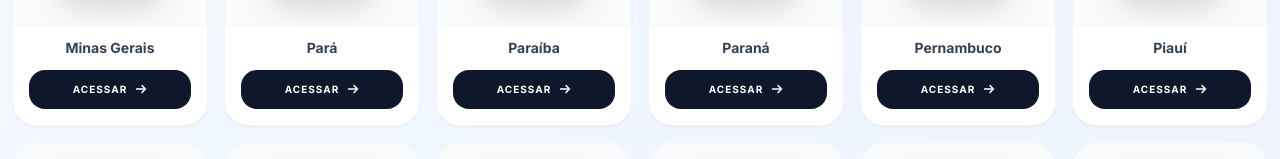
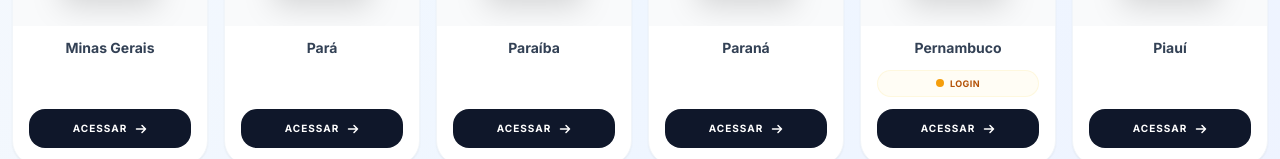
Before and after one commit to gabrielnovacoski/Detran-Facil-Brasil, a React (Vite) app: page / in a window 1280 px wide. Shown: the part 785-944 px from the top of the page. Built offline with nearby package versions, Linux system fonts and the light colour scheme.

Commit message:
fix: update multiple DETRAN links and add login labels (MG, PA, PB, PR, PE, PI, RJ, RN, RS, RO, RR, SC, SP, SE, TO)

```diff
--- a/constants.ts
+++ b/constants.ts
@@ -110,7 +110,7 @@ export const BRAZIL_STATES: BrazilState[] = [
     name: 'Minas Gerais',
     initials: 'MG',
     flagUrl: getFlagUrl('MG'),
-    detranUrl: 'https://www.detran.mg.gov.br/veiculos',
+    detranUrl: 'https://transito.mg.gov.br/veiculos/situacao-do-veiculo/consulta-de-situacao-do-veiculo',
     region: 'Sudeste'
   },
   {
@@ -118,7 +118,7 @@ export const BRAZIL_STATES: BrazilState[] = [
     name: 'Pará',
     initials: 'PA',
     flagUrl: getFlagUrl('PA'),
-    detranUrl: 'https://www.detran.pa.gov.br/veiculos',
+    detranUrl: 'https://sistemas-renavam.detran.pa.gov.br/sistransito/detran-web/servicos/veiculos/indexRenavam.jsf',
     region: 'Norte'
   },
   {
@@ -126,7 +126,7 @@ export const BRAZIL_STATES: BrazilState[] = [
     name: 'Paraíba',
     initials: 'PB',
     flagUrl: getFlagUrl('PB'),
-    detranUrl: 'https://www.detran.pb.gov.br/veiculos',
+    detranUrl: 'https://detran.pb.gov.br/formularios/licenciamento',
     region: 'Nordeste'
   },
   {
@@ -134,7 +134,7 @@ export const BRAZIL_STATES: BrazilState[] = [
     name: 'Paraná',
     initials: 'PR',
     flagUrl: getFlagUrl('PR'),
-    detranUrl: 'https://www.detran.pr.gov.br/veiculos',
+    detranUrl: 'https://www.extratodebito.detran.pr.gov.br/detranextratos/geraExtrato.do?action=iniciarProcesso',
     region: 'Sul'
   },
   {
@@ -142,15 +142,16 @@ export const BRAZIL_STATES: BrazilState[] = [
     name: 'Pernambuco',
     initials: 'PE',
     flagUrl: getFlagUrl('PE'),
-    detranUrl: 'https://www.detran.pe.gov.br/veiculos',
-    region: 'Nordeste'
+    detranUrl: 'https://online8.detran.pe.gov.br/DetranPessoal/PortalServicos/LoginGov?servico_uri=https://online5.detran.pe.gov.br/ServicosWeb/VeiculoMVC/Extrato/Extrato',
+    region: 'Nordeste',
+    note: 'LOGIN'
   },
   {
     id: 'pi',
     name: 'Piauí',
     initials: 'PI',
     flagUrl: getFlagUrl('PI'),
-    detranUrl: 'https://www.detran.pi.gov.br/veiculos',
+    detranUrl: 'https://www.pi.getran.com.br/site/apps/veiculo/filtroplacarenavam-consultaveiculo.jsp',
     region: 'Nordeste'
   },
   {
@@ -158,7 +159,7 @@ export const BRAZIL_STATES: BrazilState[] = [
     name: 'Rio de Janeiro',
     initials: 'RJ',
     flagUrl: getFlagUrl('RJ'),
-    detranUrl: 'https://www.detran.rj.gov.br/_documento.asp?cod=1',
+    detranUrl: 'https://www.detran.rj.gov.br/consultas/consultas-drv/cadastro-de-veiculo.html',
     region: 'Sudeste'
   },
   {
@@ -166,23 +167,25 @@ export const BRAZIL_STATES: BrazilState[] = [
     name: 'Rio Grande do Norte',
     initials: 'RN',
     flagUrl: getFlagUrl('RN'),
-    detranUrl: 'https://www.detran.rn.gov.br/veiculos',
-    region: 'Nordeste'
+    detranUrl: 'https://portal.detran.rn.gov.br/login',
+    region: 'Nordeste',
+    note: 'LOGIN'
   },
   {
     id: 'rs',
     name: 'Rio Grande do Sul',
     initials: 'RS',
     flagUrl: getFlagUrl('RS'),
-    detranUrl: 'https://www.detrans.rs.gov.br/veiculos',
-    region: 'Sul'
+    detranUrl: 'https://pcsdetran.rs.gov.br/login?redirectUrl=%2Fconsulta-veiculo',
+    region: 'Sul',
+    note: 'LOGIN'
   },
   {
     id: 'ro',
     name: 'Rondônia',
     initials: 'RO',
     flagUrl: getFlagUrl('RO'),
-    detranUrl: 'https://www.detran.ro.gov.br/veiculos',
+    detranUrl: 'https://centralservicos.detran.ro.gov.br/consulta/veiculo',
     region: 'Norte'
   },
   {
@@ -190,7 +193,7 @@ export const BRAZIL_STATES: BrazilState[] = [
     name: 'Roraima',
     initials: 'RR',
     flagUrl: getFlagUrl('RR'),
-    detranUrl: 'https://www.detran.rr.gov.br/veiculos',
+    detranUrl: 'https://www.rr.getran.com.br/site/apps/veiculo/filtroplacarenavam-consultaveiculo.jsp',
     region: 'Norte'
   },
   {
@@ -198,23 +201,25 @@ export const BRAZIL_STATES: BrazilState[] = [
     name: 'Santa Catarina',
     initials: 'SC',
     flagUrl: getFlagUrl('SC'),
-    detranUrl: 'https://www.detran.sc.gov.br/veiculos',
-    region: 'Sul'
+    detranUrl: 'https://servicos.detran.sc.gov.br/login',
+    region: 'Sul',
+    note: 'LOGIN'
   },
   {
     id: 'sp',
     name: 'São Paulo',
     initials: 'SP',
     flagUrl: getFlagUrl('SP'),
-    detranUrl: 'https://www.detran.sp.gov.br/veiculos',
-    region: 'Sudeste'
+    detranUrl: 'https://sso.acesso.gov.br/login?client_id=idp.sp.gov.br&authorization_id=19c4f5c9cba',
+    region: 'Sudeste',
+    note: 'LOGIN'
   },
   {
     id: 'se',
     name: 'Sergipe',
     initials: 'SE',
     flagUrl: getFlagUrl('SE'),
-    detranUrl: 'https://www.detran.se.gov.br/veiculos',
+    detranUrl: 'https://www.detran.se.gov.br/portal/?pg=cons_veiculo',
     region: 'Nordeste'
   },
   {
@@ -222,7 +227,7 @@ export const BRAZIL_STATES: BrazilState[] = [
     name: 'Tocantins',
     initials: 'TO',
     flagUrl: getFlagUrl('TO'),
-    detranUrl: 'https://www.detran.to.gov.br/veiculos',
+    detranUrl: 'https://www.to.gov.br/detran/veiculos',
     region: 'Norte'
   }
 ];
```
